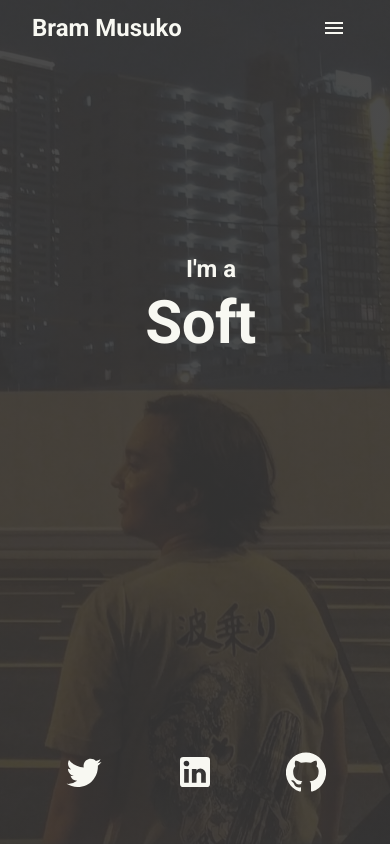
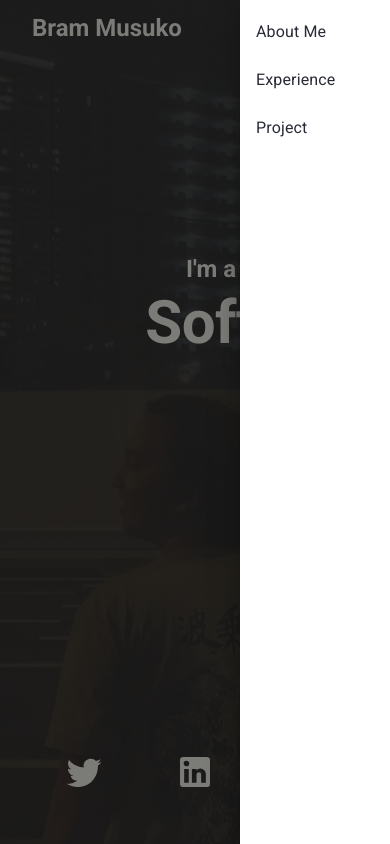
Before and after one commit to bmusuko/personal-web, a React (Create React App) app in the folder client/: page / in a window 390 px wide. Both pictures are taken after a click on the button 334 px from the left and 28 px from the top of the page. Shown: the top 844 px of the page. Built offline with nearby package versions, Linux system fonts and the light colour scheme.

Commit message:
add swipable menu for mobile

```diff
--- a/client/src/components/layout/header.js
+++ b/client/src/components/layout/header.js
@@ -9,6 +9,10 @@ import colors from '../../static/dracula';
 import Hidden from '@material-ui/core/Hidden';
 import MenuIcon from '@material-ui/icons/Menu';
 import IconButton from '@material-ui/core/IconButton';
+import List from '@material-ui/core/List';
+import ListItemText from '@material-ui/core/ListItemText';
+import ListItem from '@material-ui/core/ListItem';
+import SwipeableDrawer from '@material-ui/core/SwipeableDrawer';
 
 const useStyles = makeStyles((theme) => ({
     title: {
@@ -27,15 +31,48 @@ const useStyles = makeStyles((theme) => ({
     menuIcon:{
         fontSize:'1.5rem',
         color:colors.Foreground
+    },
+    sideBar:{
+        width:'150px'
+    },
+    sideText:{
+        color:colors.Background
     }
   }));
 
 
 function Header() {
     const classes = useStyles();
+    const [open, setState] = React.useState(false);
+
+    const toggleDrawer = (open) => (event) => {
+        if (event && event.type === 'keydown' && (event.key === 'Tab' || event.key === 'Shift')) {
+            return;
+          }
+        setState(open);
+    };
+
     return (
         <React.Fragment>
-
+          <SwipeableDrawer anchor='right' open={open} onClose={toggleDrawer(false)}  onOpen={toggleDrawer(true)} >
+            <List className={classes.sideBar}>
+                <AnchorLink href='#about' className={classes.anchor}>
+                    <ListItem button key='about ' onClick={toggleDrawer(false)}>
+                        <ListItemText primary='About Me' className={classes.sideText} />
+                    </ListItem>
+                </AnchorLink>
+                <AnchorLink href='#experience' className={classes.anchor}>
+                    <ListItem button key='experience' onClick={toggleDrawer(false)}>
+                        <ListItemText primary='Experience' className={classes.sideText}/>
+                    </ListItem>
+                </AnchorLink>
+                <AnchorLink href='#project' className={classes.anchor}>
+                    <ListItem button key='project' onClick={toggleDrawer(false)}>
+                        <ListItemText primary='Project' className={classes.sideText}/>
+                    </ListItem>
+                </AnchorLink>
+            </List>
+          </SwipeableDrawer>
             <AppBar position="static" color="transparent" elevation={0}>
                 <Grid
                 container
@@ -68,7 +105,7 @@ function Header() {
                                 </AnchorLink>
                             </Hidden>
                             <Hidden mdUp>
-                                <IconButton>
+                                <IconButton onClick={toggleDrawer(true)}>
                                     <MenuIcon className={classes.menuIcon} />
                                 </IconButton>
                             </Hidden>
--- a/client/src/pages/Homepage/index.css
+++ b/client/src/pages/Homepage/index.css
@@ -17,4 +17,5 @@
 .Typewriter{
     text-align: center;
     width: 100vw;
-    max-width:100%;}
+    max-width:100%;
+}
--- a/client/src/pages/Homepage/index.js
+++ b/client/src/pages/Homepage/index.js
@@ -23,7 +23,8 @@ const styles = {
         maxWidth: '100%',
         height: '100vh',
         backgroundSize: 'cover',
-        backgroundRepeat: 'no-repeat'
+        backgroundRepeat: 'no-repeat',
+        overflowX: 'hidden'
     },
     gridContainer: {
         height:'100%',
@@ -198,5 +199,3 @@ function Homepage(){
 }
 
 export default Homepage;
-
-// justify="space-between"
```
